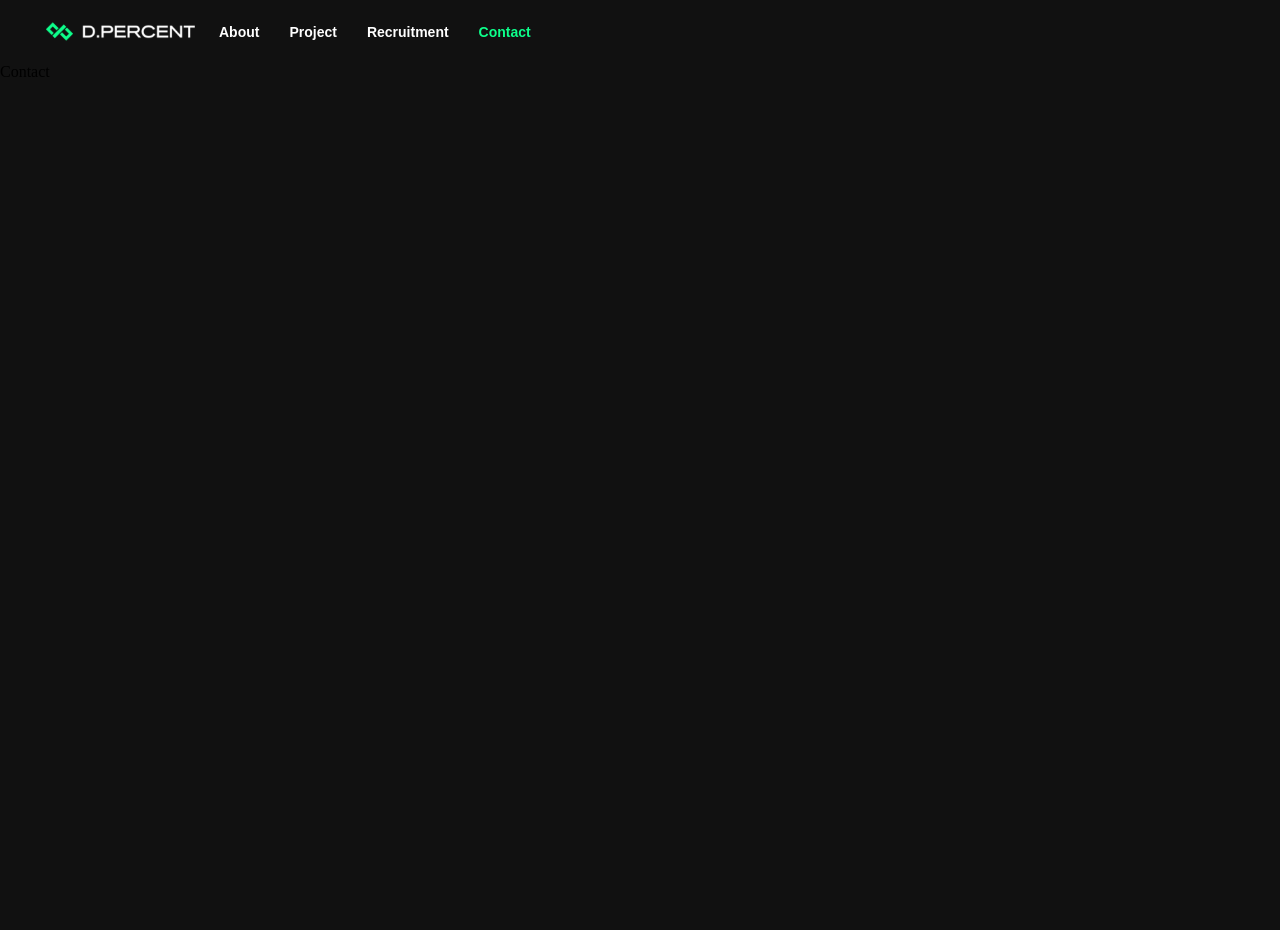
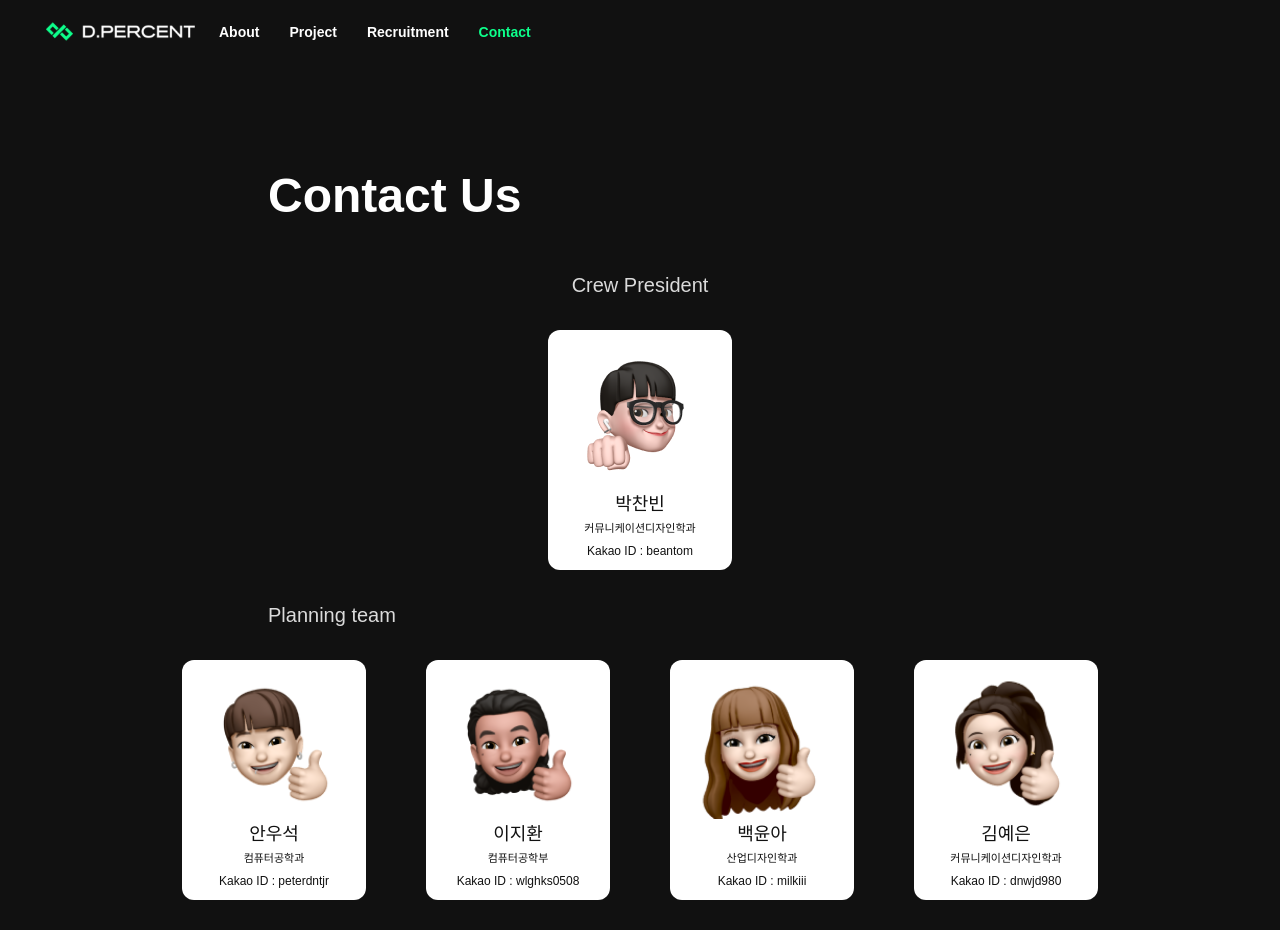
Before and after one commit to ahnwooseok/D.percent, a Next.js app: page /contact in a window 1280 px wide. Before the commit the page ends 800 px from the top, so only its background shows below. Built offline with nearby package versions, Linux system fonts and the light colour scheme.

Commit message:
contact page finish
다시 올림 ㅜㅜ

```diff
--- a/src/components/ContactMain/index.jsx
+++ b/src/components/ContactMain/index.jsx
@@ -1,31 +1,81 @@
 import Image from 'next/image';
 import Link from 'next/link';
 
-import { Wrapper, Left, Right, SubTitle, Title, Anchor, Background } from './styles';
+import {
+  Wrapper,
+  SubTitle,
+  Title,
+  MimoBox,
+  ContactBox,
+  Contact,
+  TitleBox,
+  Contents1,
+  Contents2,
+  Contents3
+} from "./styles";
 
-function HomeMain() {
+function ContactMain() {
   return (
     <Wrapper>
-      <Left>
-        <Title>
-          IT United crew <br /> for Juniors
-        </Title>
-        <SubTitle>디자이너 X 개발자의 꿈을 위한 첫 발걸음</SubTitle>
-        <Link href='/about' passHref>
-          {/* eslint-disable-next-line jsx-a11y/anchor-is-valid */}
-          <Anchor>디퍼센트 알아보기</Anchor>
-        </Link>
-      </Left>
 
-      <Right>
-        <Image src='/assets/images/logo-big.png' width={648} height={324} />
-      </Right>
 
-      <Background>
-        <Image src='/assets/images/background.jpeg' layout='fill' />
-      </Background>
+      <Contact>
+
+        <TitleBox>
+          <Title>Contact Us</Title>
+        </TitleBox>
+
+
+        <SubTitle>Crew President</SubTitle>
+        <MimoBox>
+          <Image src='/assets/images/mimo1.png' width={148} height={148} />
+          <Contents1>박찬빈</Contents1>
+          <Contents2>커뮤니케이션디자인학과</Contents2>
+          <Contents3>Kakao ID : beantom</Contents3>
+        </MimoBox>
+
+
+        <TitleBox>
+          <SubTitle>Planning team</SubTitle>
+        </TitleBox>
+
+        <ContactBox>
+          <MimoBox>
+            <Image src='/assets/images/mimo2.png' width={148} height={148} />
+            <Contents1>안우석</Contents1>
+            <Contents2>컴퓨터공학과</Contents2>
+            <Contents3>Kakao ID : peterdntjr</Contents3>
+          </MimoBox>
+
+          <MimoBox>
+            <Image src='/assets/images/mimo3.png' width={148} height={148} />
+            <Contents1>이지환</Contents1>
+            <Contents2>컴퓨터공학부</Contents2>
+            <Contents3>Kakao ID : wlghks0508</Contents3>
+          </MimoBox>
+
+          <MimoBox>
+            <Image src='/assets/images/mimo4.png' width={148} height={148} />
+            <Contents1>백윤아</Contents1>
+            <Contents2>산업디자인학과</Contents2>
+            <Contents3>Kakao ID : milkiii</Contents3>
+          </MimoBox>
+
+          <MimoBox>
+            <Image src='/assets/images/mimo5.png' width={148} height={148} />
+            <Contents1>김예은</Contents1>
+            <Contents2>커뮤니케이션디자인학과</Contents2>
+            <Contents3>Kakao ID : dnwjd980</Contents3>
+          </MimoBox>
+        </ContactBox>
+
+      </Contact>
+
+
+
+
     </Wrapper>
   );
 }
 
-export default HomeMain;
+export default ContactMain;
--- a/src/components/ContactMain/styles.js
+++ b/src/components/ContactMain/styles.js
@@ -11,55 +11,104 @@ export const Wrapper = styled.main`
   z-index: -1;
 `;
 
+export const Contact = styled.div`
+  display: flex;
+  flex-direction: column;
+  align-items: center;
+  justify-content: center;
+  width:100%;
+
+  padding-top: 300px;
+`;
+
+
+
 export const Title = styled.h1`
   color: #ffffff;
-  font-weight: bold;
+  font-weight: 900;
   font-family: Noto Sans KR, sans-serif;
-  font-size: 64px;
+  font-size: 48px;
+  line-height: 110%;
+
+  padding-bottom: 48px;
+`;
+
+export const TitleBox = styled.h1`
+  display: flex;
+  flex-direction: column;
+  //align-items: center;   //이걸로 배치
+  justify-content: center;
+  width:100%;
+
+  padding-left:268px;
+
 `;
 export const SubTitle = styled.h2`
-  color: #dadada;
-  font-weight: 350;
+  color: #DBDBDB;
+  font-weight: normal;
   font-family: Noto Sans KR, sans-serif;
-  font-size: 16px;
-  margin-top: 14px;
+  font-size: 20px;
+  line-height: 150%;
+
 `;
 
-export const Left = styled.div`
-  display: flex;
-  flex-direction: column;
-  padding-left: 125px;
-`;
-
-export const Right = styled.div`
-  display: flex;
-  justify-content: center;
-  align-items: center;
-  padding-right: 52px;
-  width: 648px;
-  height: 324px;
-`;
-
-export const Anchor = styled.a`
+export const MimoBox = styled.div`
   display: flex;
   align-items: center;
   justify-content: center;
-  text-decoration: none;
-  background-color: #0dff8b;
-  border-radius: 8px;
-  width: 128px;
-  height: 44px;
-  padding: 8px 10px;
-  color: #333333;
-  font-size: 14px;
-  margin-top: 50px;
-  font-weight: 500;
+  flex-direction: column;
+
+  width: 184px;
+  height: 240px;
+
+  margin:30px;
+
+  background: #ffffff;
+  border-radius: 12px;
 `;
 
-export const Background = styled.div`
-  z-index: -1;
-  position: absolute;
-  width: 100%;
-  height: 100%;
-  opacity: 0.2;
+
+export const ContactBox = styled.div`
+  display: flex;
+  align-items: center;
+  justify-content: center;
 `;
+
+
+
+export const Contents1 = styled.h1`
+  color: #111111;
+  font-family: Noto Sans KR, sans-serif;
+  font-style: normal;
+  font-weight: 500;
+  font-size: 18px;
+  line-height: 150%;
+  /* identical to box height, or 27px */
+  text-align: center;
+  padding-top:2px;
+  padding-bottom:2px;
+
+`;
+export const Contents2 = styled.h1`
+  color: #111111;
+  font-family: Noto Sans KR, sans-serif;
+  font-style: normal;
+  font-weight: 350;
+  font-size: 11px;
+  line-height: 150%;
+  /* or 16px */
+
+  padding-bottom:5px;
+  text-align: center;
+`;
+export const Contents3 = styled.h1`
+  color: #111111;
+  font-family: Noto Sans KR, sans-serif;
+  font-style: normal;
+  font-weight: normal;
+  font-size: 12px;
+  line-height: 150%;
+  /* or 18px */
+
+  text-align: center;
+`;
--- a/src/components/RecruitMain/index.jsx
+++ b/src/components/RecruitMain/index.jsx
@@ -90,7 +90,7 @@ function HomeMain() {
         </Support>
 
         <Notice>
-          <Title style={{fontSize:"30px", fontWeight:"700", marginRight:"900px",paddingBottom:"23px"}}>지원자격</Title>
+          <Title style={{fontSize:"30px", fontWeight:"700", marginRight:"900px",paddingBottom:"23px"}}>유의사항</Title>
           <Title style={{fontSize:"18px", fontWeight:"normal",lineHeight: "36px"}}>
             - 팀으로 프로젝트가 진행되므로 중도하차 시 패널티가 있을 수 있습니다.<br/>
             - 별도의 교육 세션이 준비되어있지는 않습니다.(노션에 팁글 공유예정)<br/>
--- a/src/pages/contact.jsx
+++ b/src/pages/contact.jsx
@@ -1,4 +1,5 @@
 import Head from 'next/head';
+import ContactMain from "../components/ContactMain";
 
 function Contact() {
   return (
@@ -6,7 +7,7 @@ function Contact() {
       <Head>
         <title>Contact | D.Percent</title>
       </Head>
-      Contact
+      <ContactMain/>
     </>
   );
 }
```
